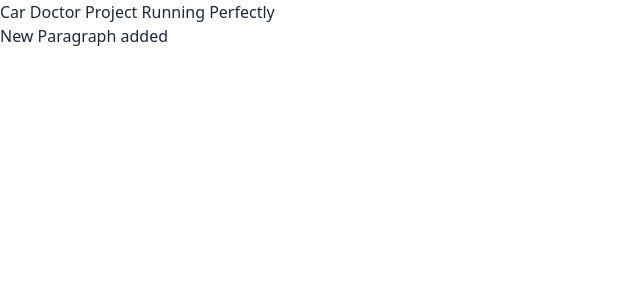
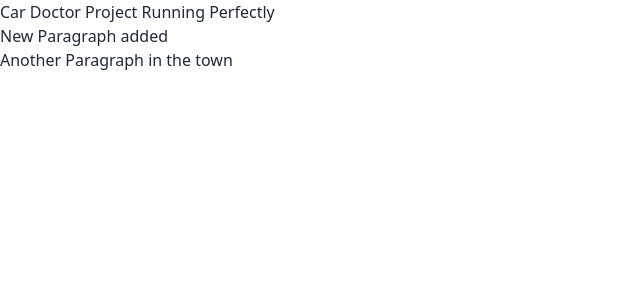
Before and after one commit to SK-Jabed/Car-Doctor-NextJS-Project, a Next.js app: page / in a window 1280 px wide. Shown: the top 300 px of the page, without its empty margins (0-640 px from the left). Built offline with nearby package versions, Linux system fonts and the light colour scheme.

Commit message:
New Rotes added and Some Section's Design Updated

```diff
--- a/src/app/page.js
+++ b/src/app/page.js
@@ -5,6 +5,7 @@ export default function Home() {
     <div>
       <h2>Car Doctor Project Running Perfectly</h2>
       <p>New Paragraph added</p>
+      <p>Another Paragraph in the town</p>
     </div>
   );
 }
```
